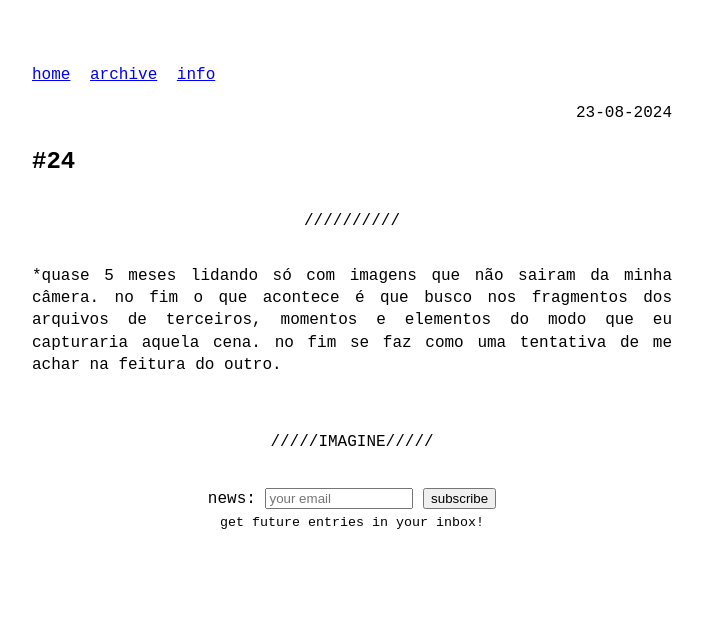
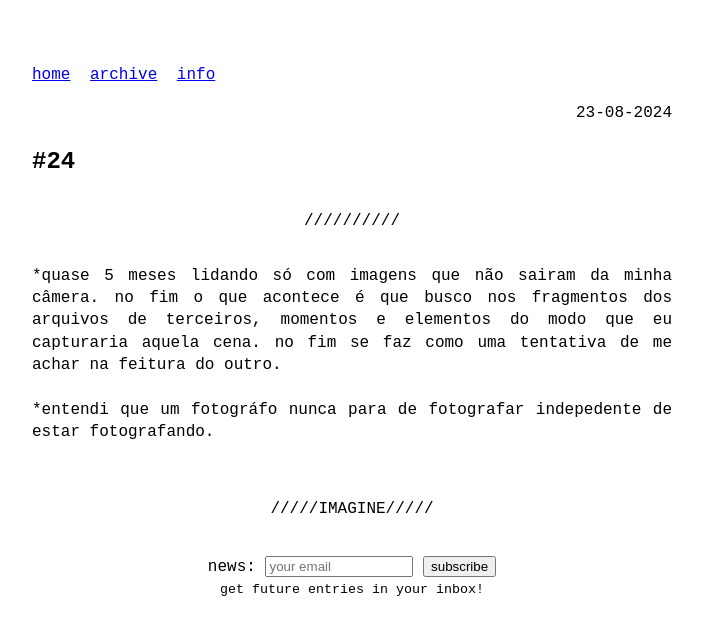
Before and after one commit to odaniloluna/odaniloluna.github.io, a Jekyll site: the page built from _posts/2024-08-23-#24.md, in a window 1280 px wide. Shown: the top 635 px of the page, without its empty margins (288-991 px from the left). Built offline with Jekyll 4.4.1, drawn with Linux system fonts in a browser that asks for light colours.

Commit message:
Update 2024-08-23-#24.md

```diff
--- a/_posts/2024-08-23-#24.md
+++ b/_posts/2024-08-23-#24.md
@@ -8,3 +8,6 @@ slug: #23
 *quase 5 meses lidando só com imagens que não sairam da minha câmera. no fim o que acontece é que busco nos fragmentos dos arquivos de terceiros, momentos e elementos do modo que eu capturaria aquela cena. no fim se faz como uma tentativa de me achar na feitura do outro.
 <br>
 <br>
+*entendi que um fotográfo nunca para de fotografar indepedente de estar fotografando.
+<br>
+<br>
```
